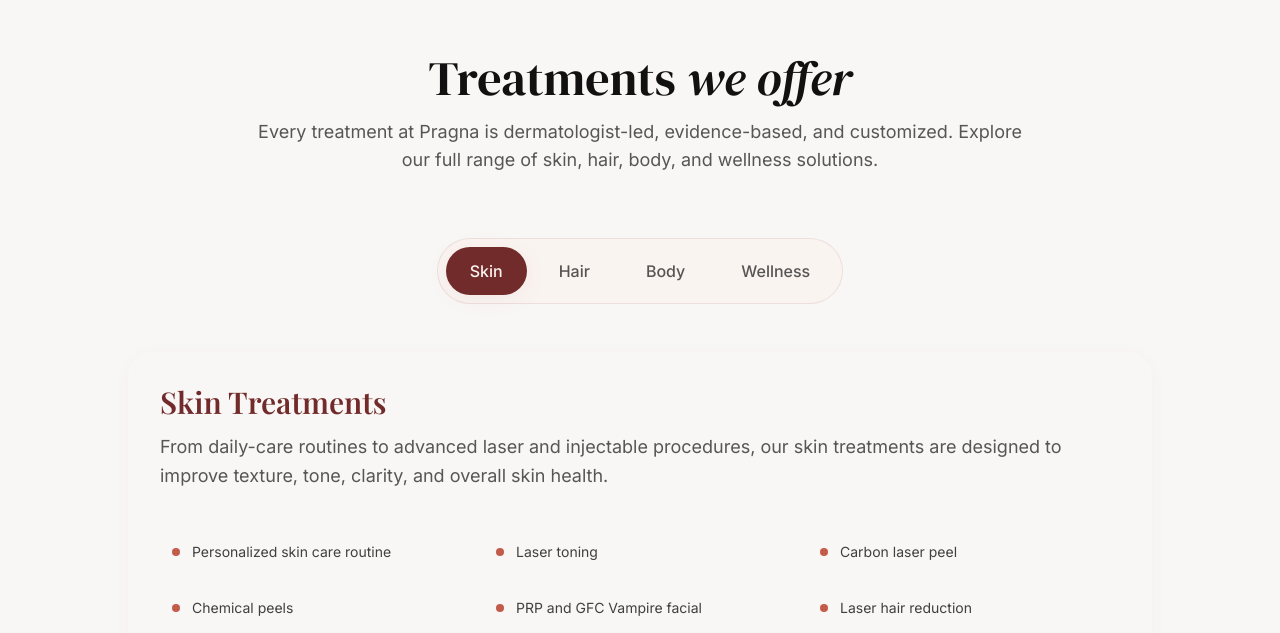
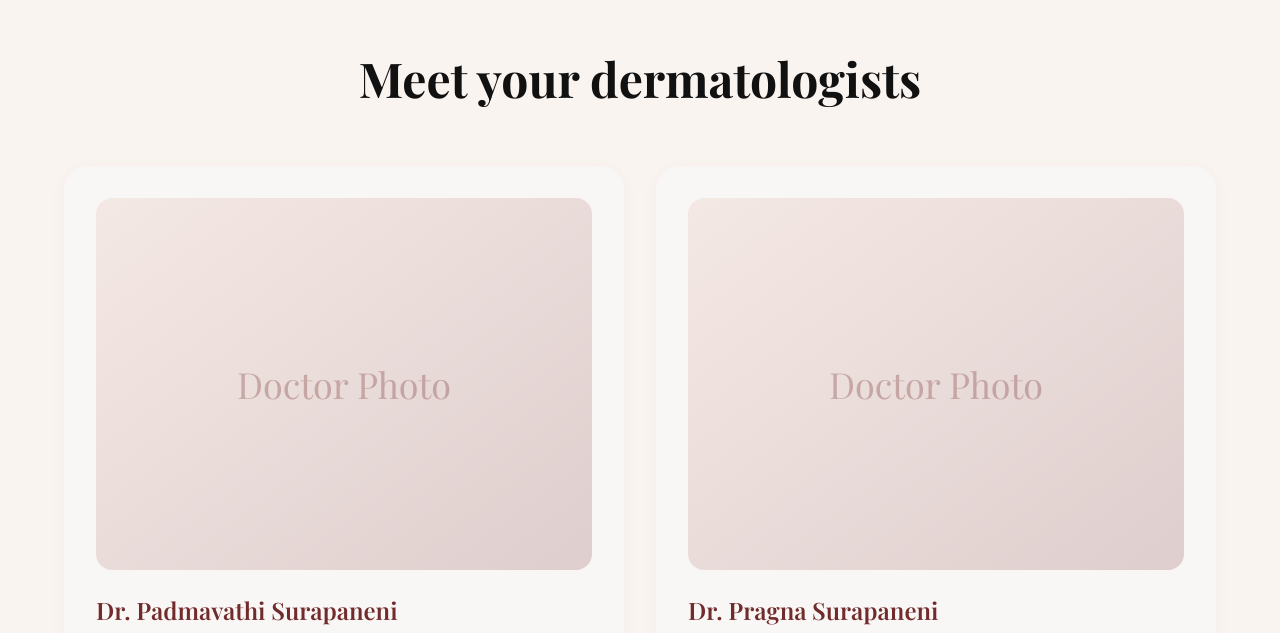
Before and after one commit to DrPragna/Pragna-Skin-Clinic-Website, a Next.js app: page / in a window 1280 px wide. Shown: the part 3847-4480 px from the top of the page. Built offline with nearby package versions, Linux system fonts and the light colour scheme.

Commit message:
Remove Treatments section from page content while keeping it in navigation

```diff
--- a/app/page.tsx
+++ b/app/page.tsx
@@ -7,7 +7,6 @@ import TrustStrip from '@/components/sections/TrustStrip';
 import WhyPragna from '@/components/sections/WhyPragna';
 import SignaturePrograms from '@/components/sections/SignaturePrograms';
 import Conditions from '@/components/sections/Conditions';
-import Treatments from '@/components/sections/Treatments';
 import Doctors from '@/components/sections/Doctors';
 import Testimonials from '@/components/sections/Testimonials';
 import Branches from '@/components/sections/Branches';
@@ -50,7 +49,6 @@ export default function Home() {
       <WhyPragna />
       <SignaturePrograms />
       <Conditions />
-      <Treatments />
       <Doctors />
       <Testimonials />
       <Branches />
```
